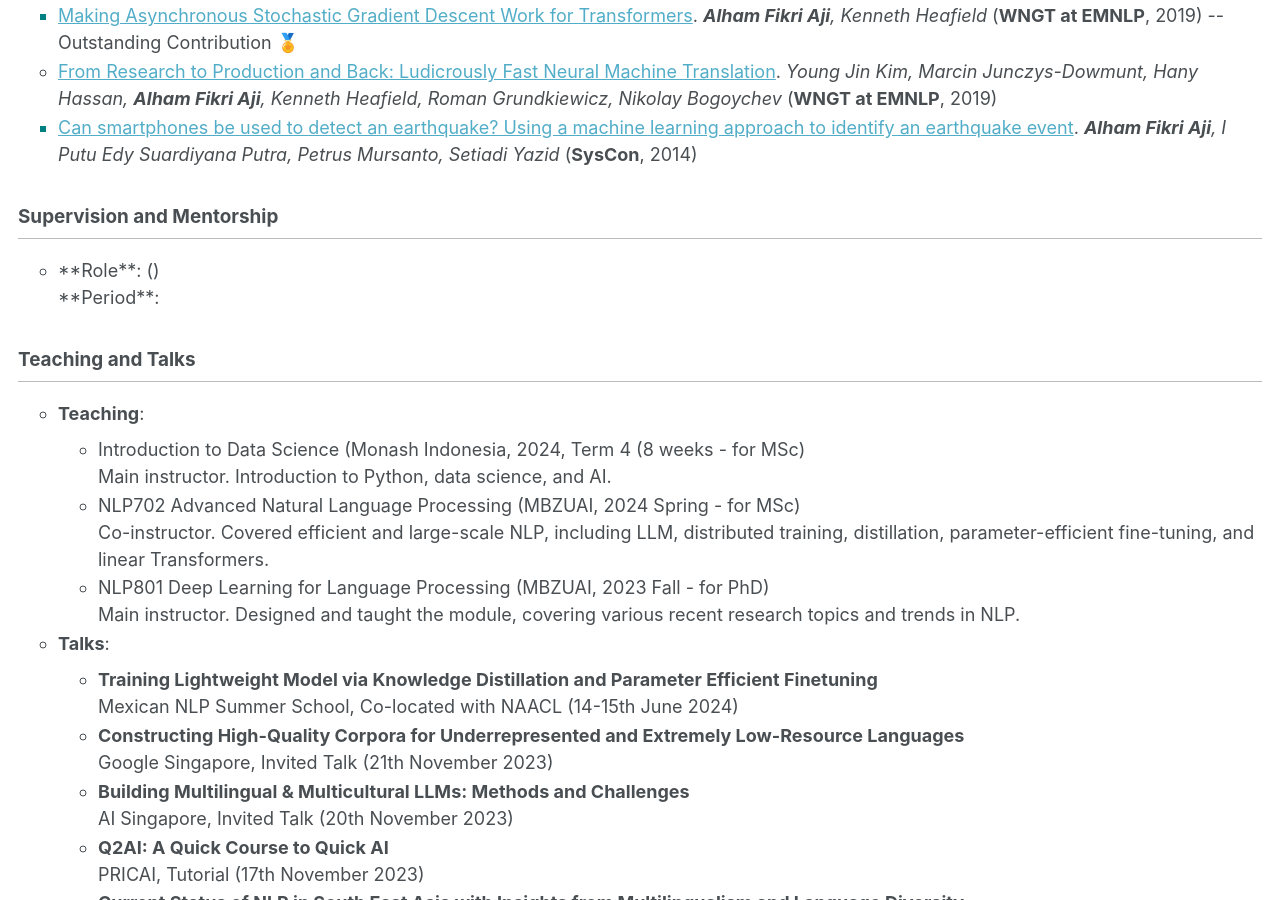
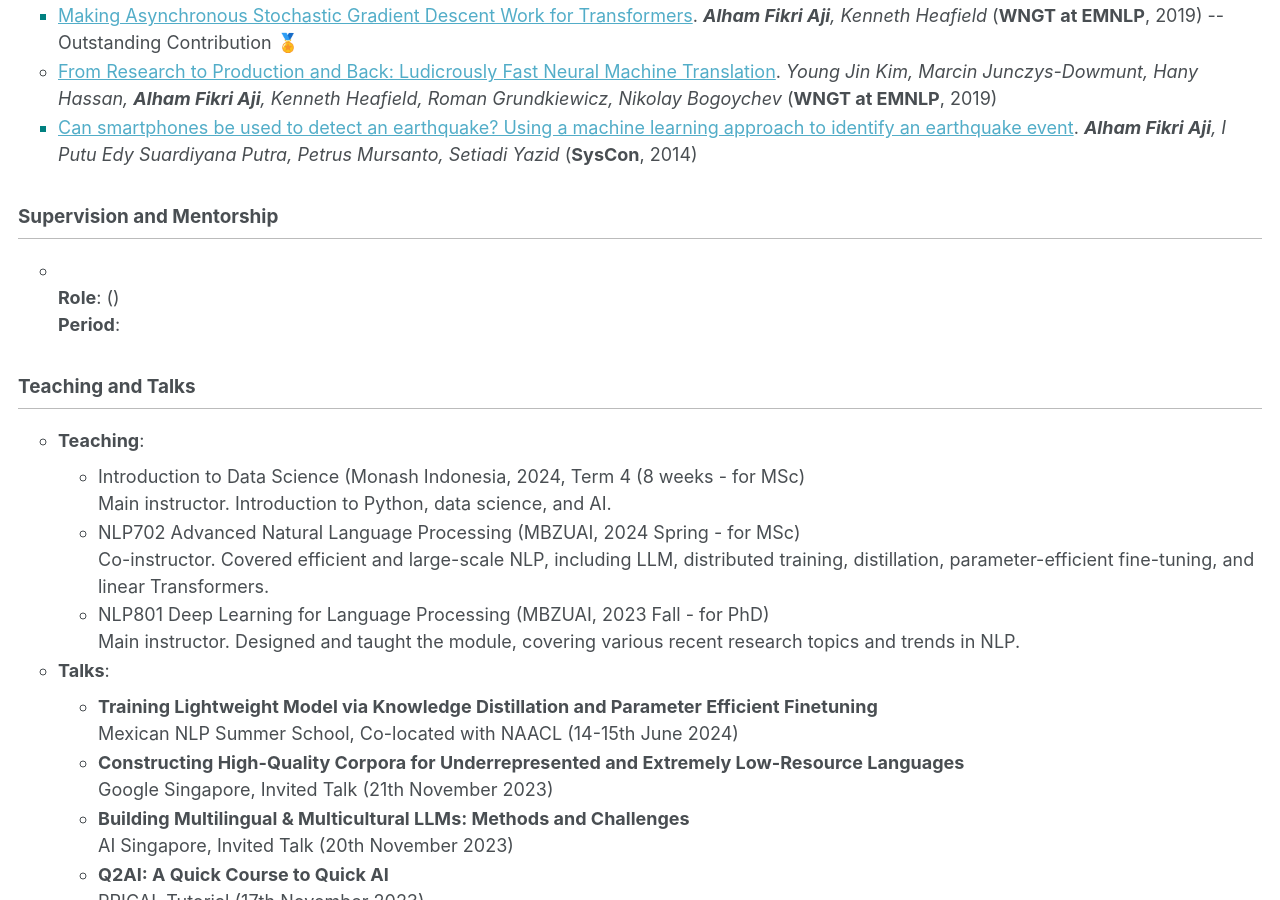
Before and after one commit to afaji/afaji.github.io, a Jekyll site: the page built from _pages/cv.md, in a window 1280 px wide and 900 px high, scrolled down 4478 px. Built offline with Jekyll 4.4.1, drawn with Linux system fonts in a browser that asks for light colours.

Commit message:
Update cv.md

```diff
--- a/_pages/cv.md
+++ b/_pages/cv.md
@@ -92,12 +92,14 @@ You may also refer to my [Google Scholar](https://scholar.google.ca/citations?hl
 ## Supervision and Mentorship
 <ul>
 {% for student in site.data.student %}
-<li>
-    <a href="{{ student.url }}">{{ student.name | raw }}</a>
-    **Role**: {{ student.role }} ({{ student.rolejob }})<br>
-    **Period**: {{ student.period }}<br>
-    {%if student.job %}Current position: {{ student.job }}<br>{% endif %}
-</li>
+  <li>
+    <a href="{{ student.url }}">{{ student.name | raw }}</a><br>
+    <strong>Role</strong>: {{ student.role | raw }} ({{ student.rolejob | raw }})<br>
+    <strong>Period</strong>: {{ student.period | raw }}<br>
+    {% if student.job %}
+      <strong>Current position</strong>: {{ student.job | raw }}<br>
+    {% endif %}
+  </li>
 {% endfor %}
 </ul>
 
```
